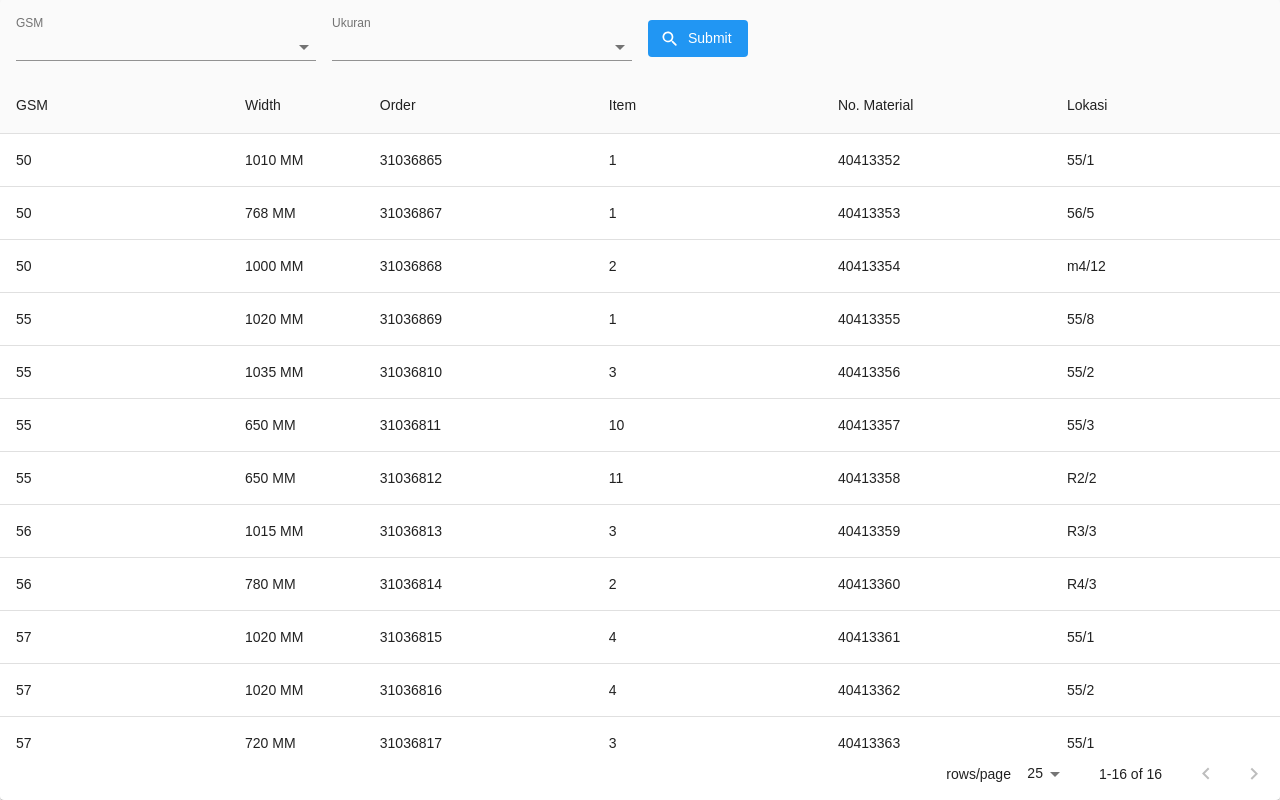
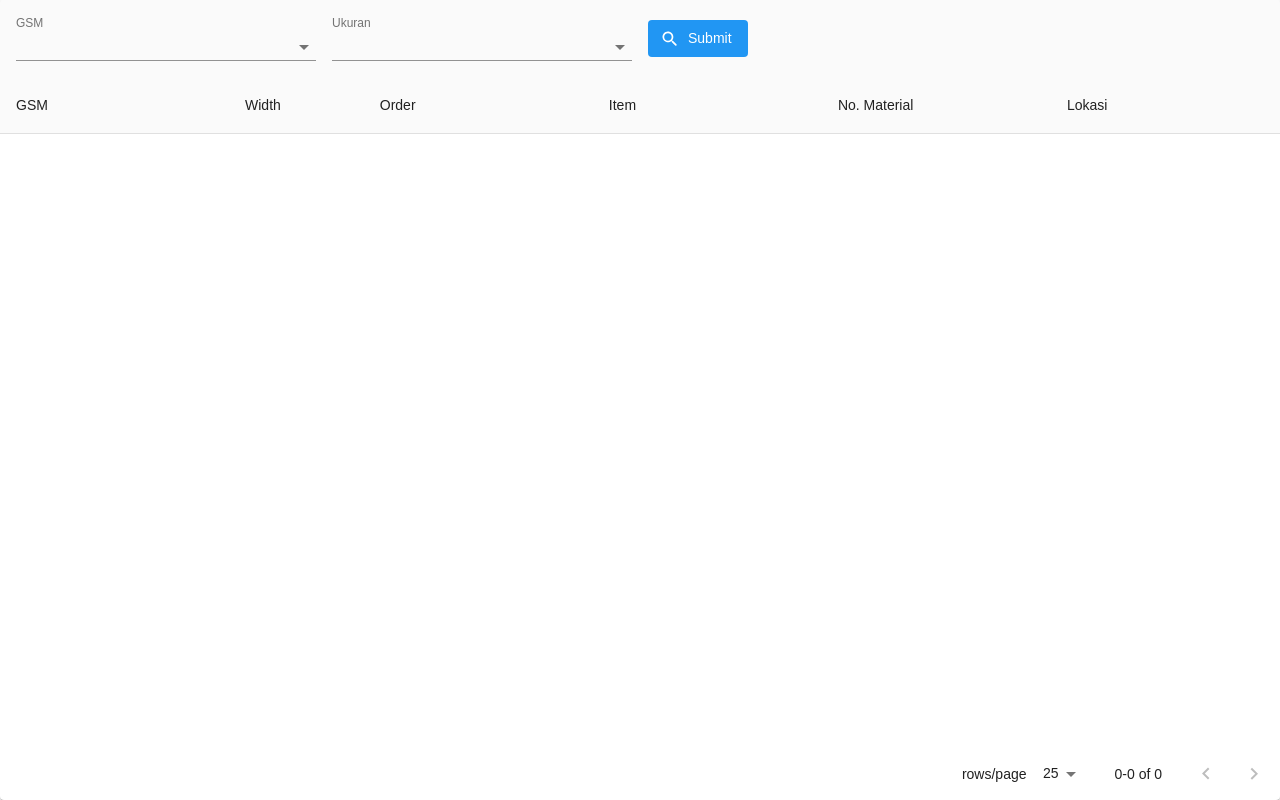
Before and after one commit to bagus2x/stock-demo, a React (Create React App) app: page / in a window 1280 px wide. Built offline with nearby package versions, Linux system fonts and the light colour scheme.

Commit message:
nuruti client

```diff
--- a/src/pages/Dashboard/Dashboard.tsx
+++ b/src/pages/Dashboard/Dashboard.tsx
@@ -48,22 +48,22 @@ const columns: Column[] = [
 ];
 
 const rows = [
-    { id: 1, gsm: 50, width: 1010, order: 31036865, item: 1, noMaterial: 40413352, lokasi: '55/1' },
-    { id: 2, gsm: 50, width: 768, order: 31036867, item: 1, noMaterial: 40413353, lokasi: '56/5' },
-    { id: 3, gsm: 50, width: 1000, order: 31036868, item: 2, noMaterial: 40413354, lokasi: 'm4/12' },
-    { id: 4, gsm: 55, width: 1020, order: 31036869, item: 1, noMaterial: 40413355, lokasi: '55/8' },
-    { id: 5, gsm: 55, width: 1035, order: 31036810, item: 3, noMaterial: 40413356, lokasi: '55/2' },
-    { id: 6, gsm: 55, width: 650, order: 31036811, item: 10, noMaterial: 40413357, lokasi: '55/3' },
-    { id: 7, gsm: 55, width: 650, order: 31036812, item: 11, noMaterial: 40413358, lokasi: 'R2/2' },
-    { id: 8, gsm: 56, width: 1015, order: 31036813, item: 3, noMaterial: 40413359, lokasi: 'R3/3' },
-    { id: 9, gsm: 56, width: 780, order: 31036814, item: 2, noMaterial: 40413360, lokasi: 'R4/3' },
-    { id: 10, gsm: 57, width: 1020, order: 31036815, item: 4, noMaterial: 40413361, lokasi: '55/1' },
-    { id: 11, gsm: 57, width: 1020, order: 31036816, item: 4, noMaterial: 40413362, lokasi: '55/2' },
-    { id: 12, gsm: 57, width: 720, order: 31036817, item: 3, noMaterial: 40413363, lokasi: '55/1' },
-    { id: 13, gsm: 57, width: 900, order: 31036818, item: 2, noMaterial: 40413364, lokasi: 'R3/5' },
-    { id: 14, gsm: 60, width: 241, order: 31036819, item: 1, noMaterial: 40413365, lokasi: 'S3/5' },
-    { id: 15, gsm: 60, width: 642, order: 31036820, item: 6, noMaterial: 40413366, lokasi: 'S3/2' },
-    { id: 16, gsm: 60, width: 728, order: 31036821, item: 3, noMaterial: 40413367, lokasi: 'M4/23' }
+    { id: 1, gsm: 55, width: 1020, order: 31036865, item: 1, noMaterial: 40413352, lokasi: 'A1' },
+    { id: 2, gsm: 55, width: 1020, order: 31036867, item: 1, noMaterial: 40413353, lokasi: 'A2' },
+    { id: 3, gsm: 55, width: 1020, order: 31036868, item: 2, noMaterial: 40413354, lokasi: 'A3' },
+    { id: 4, gsm: 55, width: 1020, order: 31036869, item: 1, noMaterial: 40413355, lokasi: 'B1' },
+    { id: 5, gsm: 55, width: 1020, order: 31036810, item: 3, noMaterial: 40413356, lokasi: 'B2' },
+    { id: 6, gsm: 55, width: 1020, order: 31036811, item: 10, noMaterial: 40413357, lokasi: 'B3' },
+    { id: 7, gsm: 55, width: 1020, order: 31036812, item: 11, noMaterial: 40413358, lokasi: 'B4' },
+    { id: 8, gsm: 55, width: 1020, order: 31036813, item: 3, noMaterial: 40413359, lokasi: 'B5' },
+    { id: 9, gsm: 55, width: 1020, order: 31036814, item: 2, noMaterial: 40413360, lokasi: 'C1' },
+    { id: 10, gsm: 55, width: 1020, order: 31036815, item: 4, noMaterial: 40413361, lokasi: 'C2' },
+    { id: 11, gsm: 55, width: 1020, order: 31036816, item: 4, noMaterial: 40413362, lokasi: 'C3' },
+    { id: 12, gsm: 55, width: 1020, order: 31036817, item: 3, noMaterial: 40413363, lokasi: 'C4' },
+    { id: 13, gsm: 55, width: 1020, order: 31036818, item: 2, noMaterial: 40413364, lokasi: 'D1' },
+    { id: 14, gsm: 55, width: 1020, order: 31036819, item: 1, noMaterial: 40413365, lokasi: 'D2' },
+    { id: 15, gsm: 55, width: 1020, order: 31036820, item: 6, noMaterial: 40413366, lokasi: 'D3' },
+    { id: 16, gsm: 55, width: 1020, order: 31036821, item: 3, noMaterial: 40413367, lokasi: 'D4' }
 ];
 
 const gsm = [...new Set(rows.map((v) => v.gsm))];
@@ -73,7 +73,7 @@ function Dashboard() {
     const classes = useStyles();
     const [page, setPage] = useState(0);
     const [rowsPerPage, setRowsPerPage] = useState(25);
-    const [filteredRows, setFilteredRows] = useState([...rows]);
+    const [filteredRows, setFilteredRows] = useState<typeof rows>([]);
 
     const handleChangePage = (event: unknown, newPage: number) => {
         setPage(newPage);
@@ -125,7 +125,7 @@ function Dashboard() {
                 rowsPerPageOptions={[25, 50, 100]}
                 labelRowsPerPage="rows/page"
                 component="div"
-                count={rows.length}
+                count={filteredRows.length}
                 rowsPerPage={rowsPerPage}
                 page={page}
                 onChangePage={handleChangePage}
```
